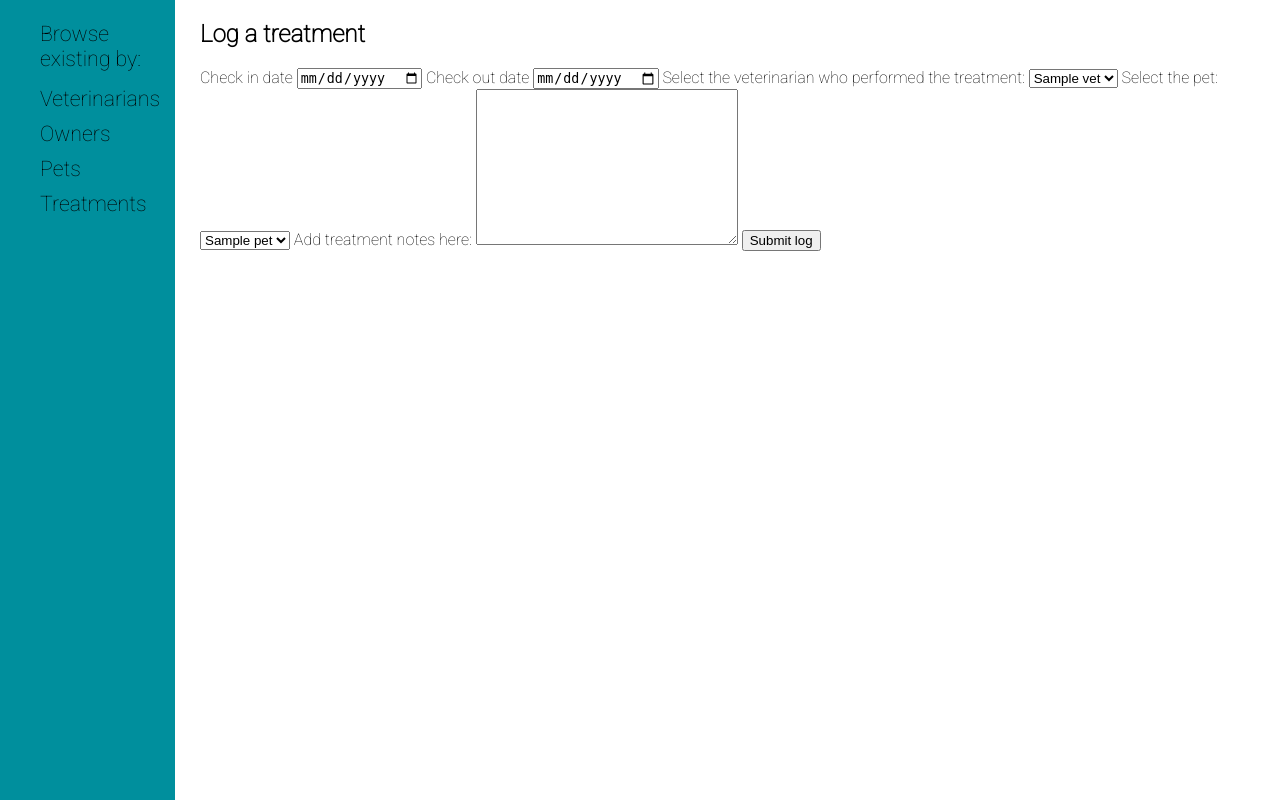
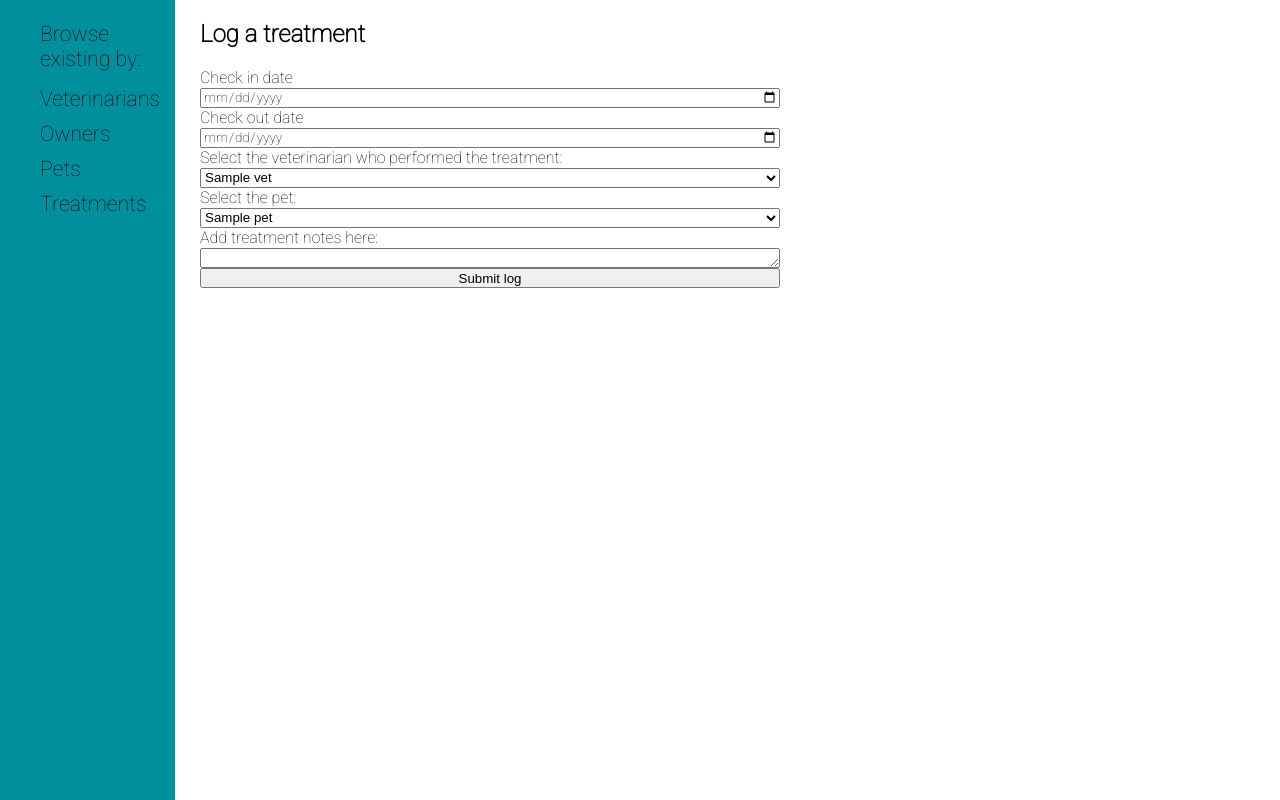
Before and after one commit to jakegreenhalgh/vet_manager, a Flask app: page /treatments/new in a window 1280 px wide. Shown: the part 97-897 px from the top of the page. Run offline with Flask 2, Linux system fonts and the light colour scheme; a database or web service that is not in the repository returns one stand-in record (values such as "Sample title"); some libraries are stand-ins or nearby versions.

Commit message:
added grid layout to forms

```diff
--- a/static/style.css
+++ b/static/style.css
@@ -83,3 +83,12 @@ section {
 li {
     list-style: none;
 }
+
+form {
+    display: grid;
+    grid-auto-rows: 20px;
+    margin-right: 500px;
+}
+ .date_box {
+    font-family: 'Roboto', sans-serif;
+ }
--- a/templates/pets/new.html
+++ b/templates/pets/new.html
@@ -12,7 +12,7 @@
     <input type="text" name="type" placeholder="Type" id="pet_type" required>
 
     <label for="dob">Date of Birth</label>
-    <input type="date" name="dob" placeholder="dd/mm/yyyy" id="pet_dob" required>
+    <input type="date" class="date_box" name="dob" placeholder="dd/mm/yyyy" id="pet_dob" required>
 
     <label for="pet_owner">Select the pet's owner:</label>
     <select name="pet_owner" id="pet_owner">
--- a/templates/treatments/new.html
+++ b/templates/treatments/new.html
@@ -6,10 +6,12 @@
 
 <form action="/treatments" method="post">
   <label for="check_in">Check in date</label>
-  <input type="date" name="check_in" placeholder="Date" id="check_in" required>
+  <input type="date" class="date_box" name="check_in" placeholder="Date" id="check_in" required>
+
 
   <label for="check_out">Check out date</label>
-  <input type="date" name="check_out" placeholder="Date" id="check_out" required>
+  <input type="date" class="date_box" name="check_out" placeholder="Date" id="check_out" required>
+
 
     <label for="vet_id">Select the veterinarian who performed the treatment:</label>
     <select name="vet_id" id="vet">
@@ -17,6 +19,7 @@
       <option value="{{ vet.id }}">{{ vet.name }}</option>
       {% endfor %}
     </select>
+
 
   <label for="pet">Select the pet:</label>
     <select name="pet_id" id="pet" required>
@@ -27,7 +30,7 @@
 
 
   <label for="notes">Add treatment notes here:</label>
-  <textarea name="notes" id="notes" cols="30" rows="10" required ></textarea>
+  <textarea name="notes" id="notes" cols="20" rows="3" required ></textarea>
   <input class="btn btn--action" type='submit' value="Submit log">
 </form>
 </section>
```
